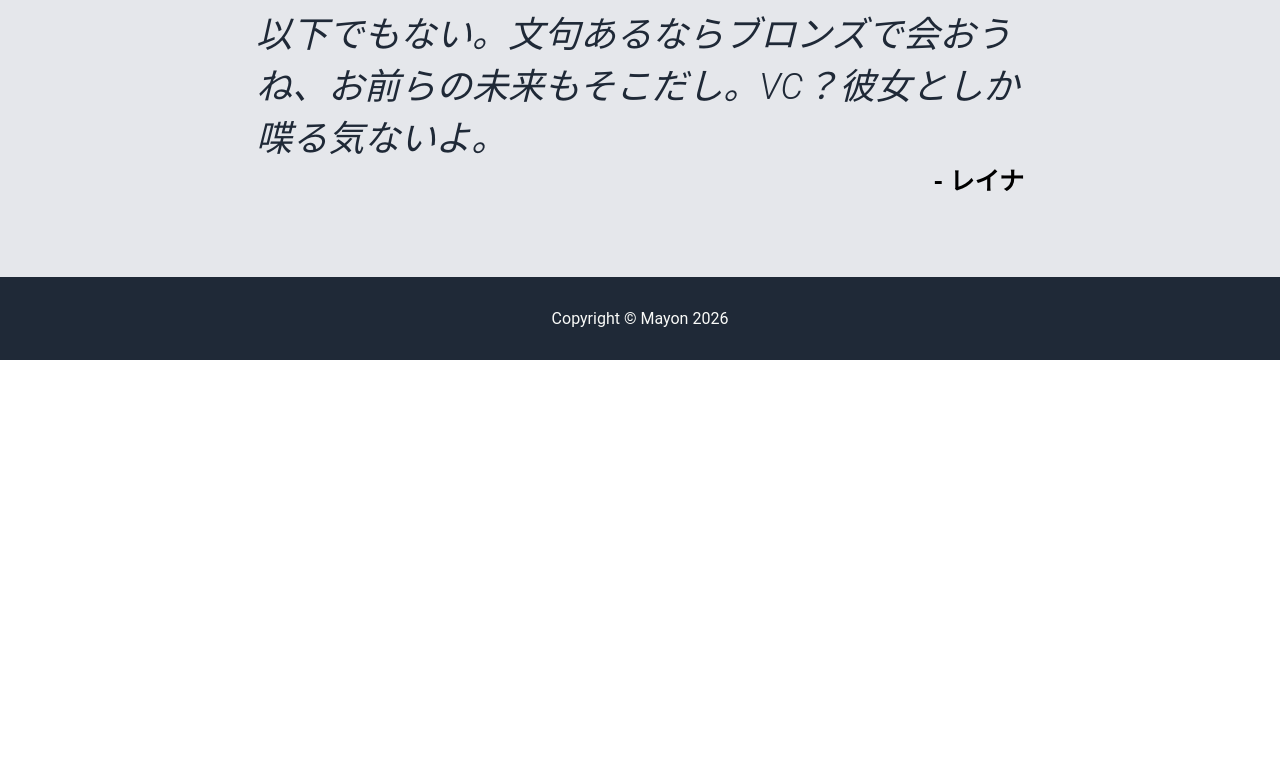
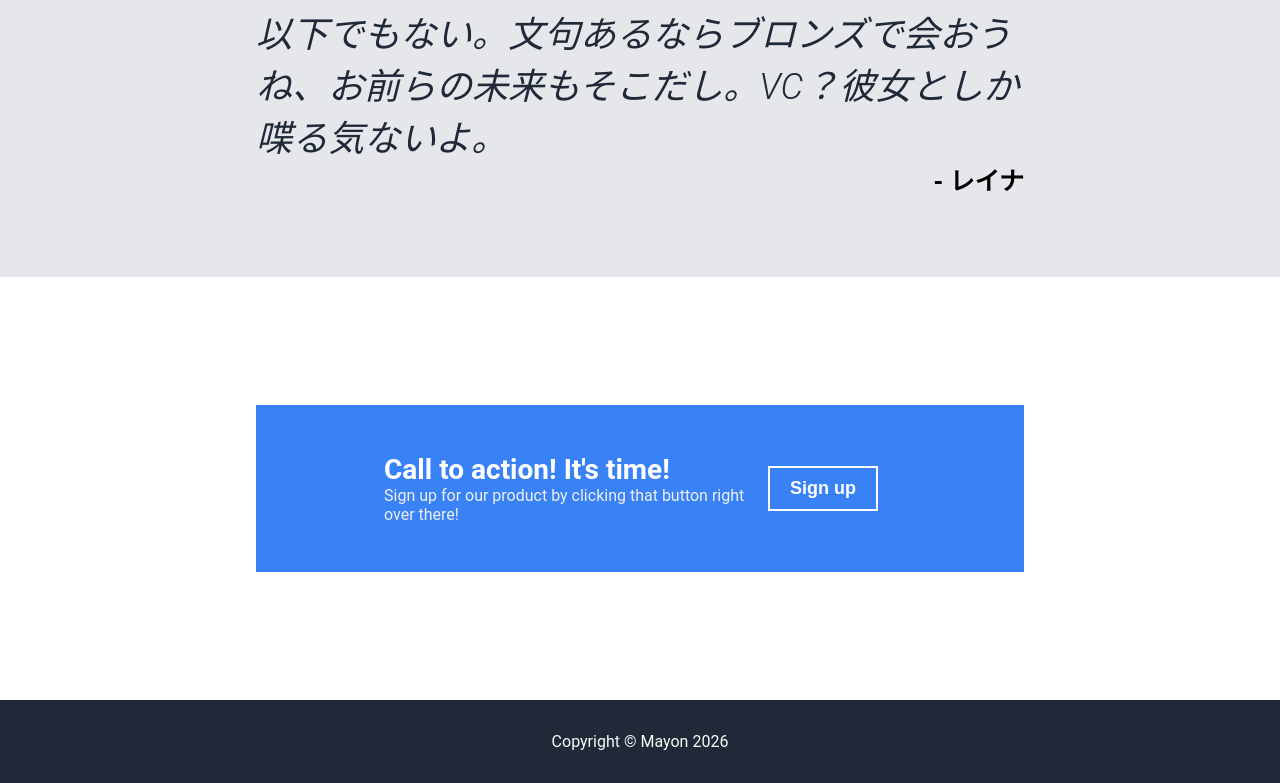
Before and after one commit to tomasan123/odin-landing-page, a plain HTML site: page index.html in a window 1280 px wide. Shown: the part 1399-2182 px from the top of the page. Before the commit the page ends 1759 px from the top, so only its background shows below. Drawn offline with Linux system fonts and the light colour scheme.

Commit message:
added call section

```diff
--- a/index.html
+++ b/index.html
@@ -60,6 +60,15 @@
         </div>
         <div class="author">- レイナ</div>
     </div>
+    <div class="call">
+        <div class="left">
+            <p class="big">Call to action! It's time!</p>
+            <p class="small">Sign up for our product by clicking that button right over there!</p>
+        </div>
+        <div class="right">
+            <button>Sign up</button>
+        </div>
+    </div>
     <div class="footer">Copyright © Mayon 2026</div>
 </body>
 
--- a/styles.css
+++ b/styles.css
@@ -47,12 +47,12 @@ body {
     gap: 10px;
 }
 
-.left,
-.right {
+.hero .left,
+.hero .right {
     flex: 1;
 }
 
-.left {
+.hero .left {
     display: flex;
     flex-direction: column;
     gap: 12px;
@@ -123,3 +123,39 @@ button {
         font-size: 25px;
     }
 }
+
+.call {
+    margin: 128px 256px;
+    padding: 48px 128px;
+    background-color: #3882F6;
+    color: white;
+    display: flex;
+    align-items: center;
+
+    p {
+        margin: 0px;
+        padding: 0px;
+    }
+
+    .left {
+        flex: 3;
+        display: flex;
+        flex-direction: column;
+        justify-content: center;
+        .big {
+            font-size: 28px;
+            font-weight: bold;
+        }
+        .small {
+
+            color: #eeeeee;
+        }
+    }
+    .right {
+        flex: 1;
+    }
+
+    button {
+        border: 2px solid white;
+    }
+}
```
